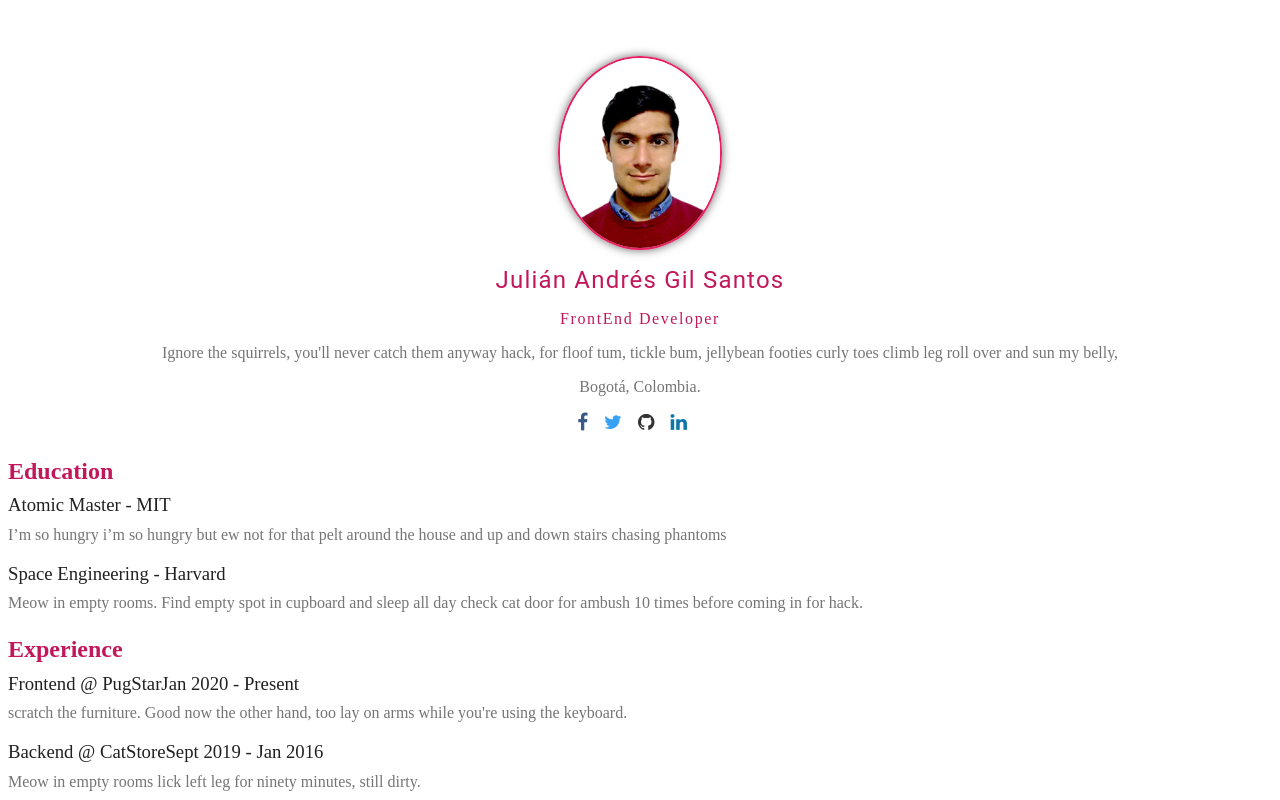
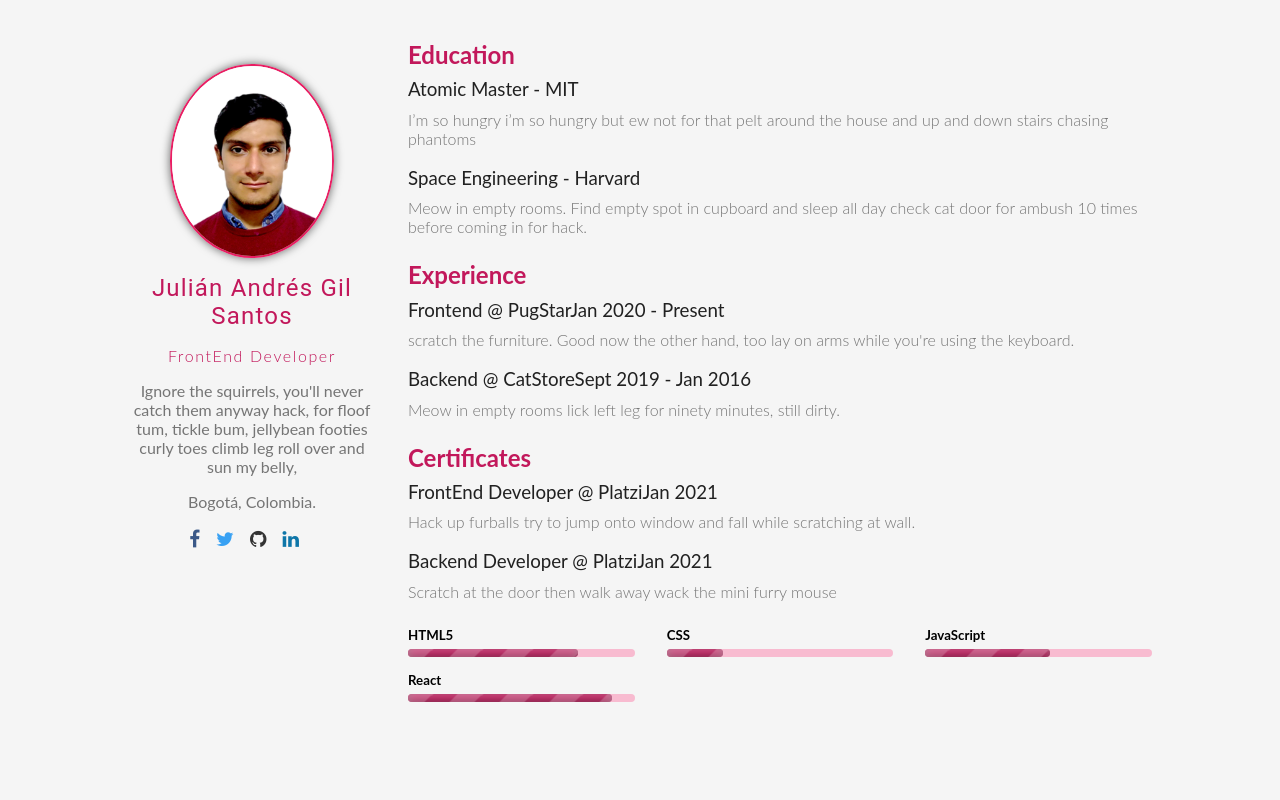
Before and after one commit to gilsantosjulian/curriculumvitae, a React app: page / in a window 1280 px wide. Shown: the top 800 px of the page. Built offline with nearby package versions, Linux system fonts and the light colour scheme.

Commit message:
feat(Main.jsx/App.jsx) Add global style and grid style on main component

```diff
--- a/src/components/Main.jsx
+++ b/src/components/Main.jsx
@@ -1,11 +1,26 @@
-import React from 'react';
+import React from "react";
+import styled from "styled-components";
+
+const MainStyled = styled.div`
+  display: grid;
+  grid-template-columns: minmax(auto, 1024px);
+  justify-content: center;
+  padding: 1em;
+`;
+
+const MainContainer = styled.div`
+  display: grid;
+  grid-template-columns: 1fr 3fr;
+  grid-gap: 2rem;
+  grid-row-gap: 0.5em;
+`;
 
 const Main = ({ children }) => {
-    return (
-        <div>
-            {children}
-        </div>
-    );
-}
+  return (
+    <MainStyled>
+      <MainContainer className="Main-container">{children}</MainContainer>
+    </MainStyled>
+  );
+};
 
 export default Main;
--- a/src/containers/App.jsx
+++ b/src/containers/App.jsx
@@ -1,21 +1,34 @@
-import React from 'react';
-import About from '../components/About';
-import Certificates from '../components/Certificates';
-import Education from '../components/Education';
-import Experience from '../components/Experience';
-import Info from '../components/Info';
-import Main from '../components/Main';
-import Sidebar from '../components/Sidebar';
-import Skills from '../components/Skills';
+import React from "react";
+import { createGlobalStyle } from "styled-components";
+import About from "../components/About";
+import Certificates from "../components/Certificates";
+import Education from "../components/Education";
+import Experience from "../components/Experience";
+import Info from "../components/Info";
+import Main from "../components/Main";
+import Sidebar from "../components/Sidebar";
+import Skills from "../components/Skills";
 
-import userGetData from '../hooks/userGetData';
+import userGetData from "../hooks/userGetData";
+
+const GlobalStyle = createGlobalStyle`
+	body {
+		font-family: 'Lato', sans-serif;
+		margin: 0;
+		padding: 0;
+		background: #f5f5f5;
+	}
+`;
 
 const App = () => {
   const data = userGetData();
   console.log(data);
 
-	return data.length == 0 ? <h1>Cargando ...</h1> : (
+  return data.length == 0 ? (
+    <h1>Cargando ...</h1>
+  ) : (
     <Main>
+      <GlobalStyle />
       <Sidebar>
         <About
           avatar={data.avatar}
@@ -34,7 +47,6 @@
       </Info>
     </Main>
   );
-
 };
 
 export default App;
```
Lines whose indentation alone changed are shown as unchanged.
